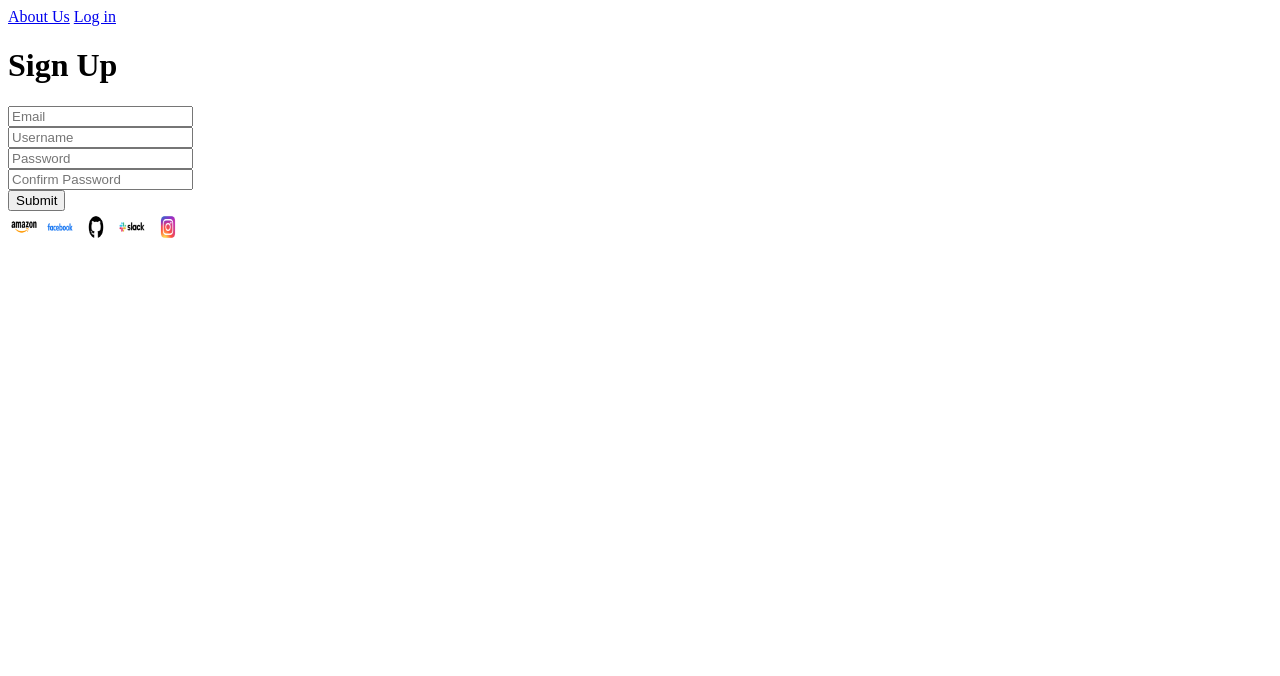
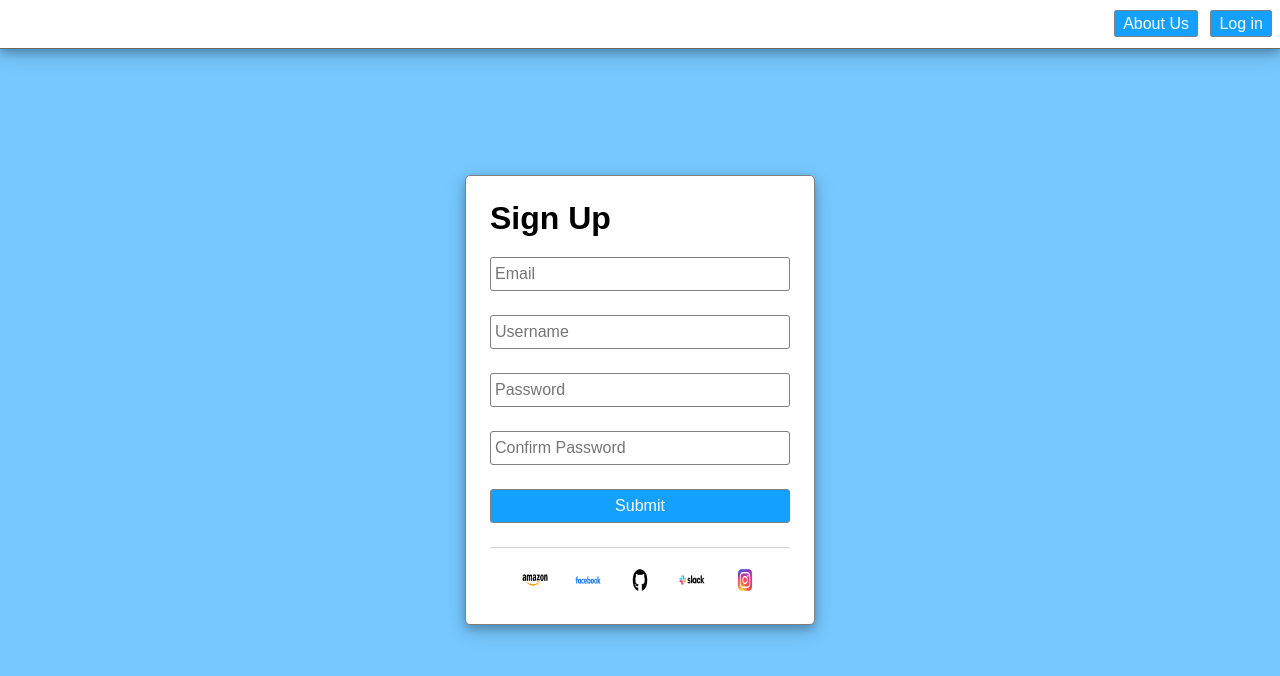
Before and after one commit to daidilla/StaticRegisterPage, a plain HTML site: page index.html in a window 1280 px wide. Drawn offline with Linux system fonts and the light colour scheme.

Commit message:
Modified index.html & Added main.css file

```diff
--- a/index.html
+++ b/index.html
@@ -4,6 +4,7 @@
         <meta charset="UTF-8">
         <meta http-equiv="X-UA-Compatible" content="IE=edge">
         <meta name="viewpoint" content="width=device-width, initial-scale=1.0">
+        <link rel="stylesheet" href="./main.css" />
         <title>Register Page</title>
     </head>
     <body>
@@ -11,7 +12,7 @@
             <a href="#">About Us</a>
             <a href="#">Log in</a>
         </header>
-        <div>
+        <div class="container">
             <h1>Sign Up</h1>
             <form>
                 <div>
--- /dev/null
+++ b/main.css
@@ -0,0 +1,90 @@
+body {
+    background-color: #76c8ff;
+    margin: 0;
+    font-family: sans-serif;
+    display:flex;
+    height: 100vh;
+}
+
+header {
+    background-color: white;
+    text-align: right;
+    padding: .75rem 0;
+    border-bottom: solid 1px dimgrey;
+    box-shadow:
+    0 4px 8px 0 rgba(0, 0, 0, 0.2),
+    0 6px 20px 0 rgba(0, 0, 0, 0.19);
+    position: fixed;
+    top: 0;
+    left: 0;
+    width: 100vw;
+}
+
+header a {
+    color: white;
+    background-color: #13a0ff;
+    border: solid 1px gray;
+    border-radius: 3px;
+    padding: .25rem .5rem;
+    margin-right: .5rem;
+    /* line-height adjustsnthe amount of space taken up for the font */
+    line-height: 1.5rem;
+    /* This removes the underline from the tag */
+    text-decoration: none;
+}
+
+header a:hover, form button:hover {
+    background-color: #1084d1;
+    cursor: pointer;
+}
+
+.container {
+    margin: auto;
+    padding: 1.5rem;
+    background-color: white;
+    border: solid 1px gray;
+    border-radius: 5px;
+    box-shadow:
+    0 4px 8px 0 rgba(0, 0, 0, 0.2),
+    0 6px 20px 0 rgba(0, 0, 0, 0.19);
+}
+
+.container > h1 {
+    margin: 0 0 .5rem;
+}
+
+form input, form button {
+    width: 100%;
+    min-width: 300px;
+    /*
+    Or inputs and forms have different default sizes.
+    By changing the box-sizing, we can fix this.
+    */
+    box-sizing: border-box;
+    margin: .75rem 0;
+    padding: .25rem;
+    line-height: 1.5rem;
+    font-size: 1em;
+    border: solid 1px grey;
+    border-radius: 3px;
+}
+
+form button {
+    color: white;
+    background-color: #13a0ff;
+}
+
+footer {
+    margin-top: .75rem;
+    border-top: solid 1px lightgray;
+    padding-top: 1rem;
+    text-align: center;
+}
+
+footer img {
+    margin: 0 .5rem;
+}
+
+footer img: hover {
+    cursor: pointer;
+}
```
